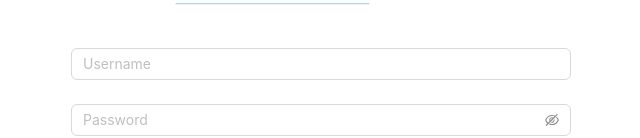
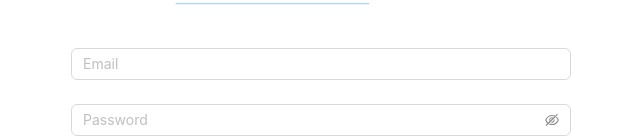
Before and after one commit to Fung1117/ClassHub, a React (Vite) app in the folder frontend/: page /Login in a window 1280 px wide. Shown: the part 493-631 px from the top of the page, without its empty margins (319-959 px from the left). Built offline with nearby package versions, Linux system fonts and the light colour scheme.

Commit message:
correct input prompt

```diff
--- a/frontend/src/pages/login.jsx
+++ b/frontend/src/pages/login.jsx
@@ -142,9 +142,9 @@
             <Form name="login" onFinish={onFinish} style={{ width: 500 }}>
                 <Form.Item
                     name="email"
-                    rules={[{ required: true, message: 'Please input your username!' }]}
+                    rules={[{ required: true, message: 'Please input your email!' }]}
                 >
-                    <Input placeholder="Username" />
+                    <Input placeholder="Email" />
                 </Form.Item>
                 <Form.Item
                     name="password"
```
